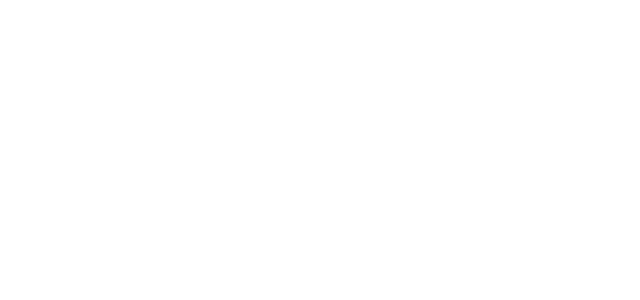
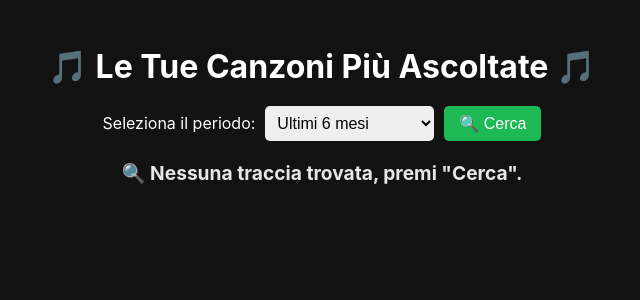
Before and after one commit to 4ndr32007/API-Spotify, a React (Create React App) app in the folder spotify/: page /classifiche in a window 1280 px wide. Shown: the top 300 px of the page, without its empty margins (318-958 px from the left). Built offline with nearby package versions, Linux system fonts and the light colour scheme.

Commit message:
Add files via upload

```diff
--- a/spotify/src/App.js
+++ b/spotify/src/App.js
@@ -5,8 +5,9 @@ import Login from "./Login"
 import Errore from "./Errore"
 import ApiCall from "./ApiCall"
 import TopArtisti from './TopArtisti'
-import Home2 from './HomePage2'
+import HomePage2 from './HomePage2'
 import Suggerimento from './Suggerimento'
+import TopCanzoni from './TopCanzoni'
 
 export const UserContext = createContext()
 
@@ -25,8 +26,9 @@ const App = () => {
 						<Route path="/login" element={<Login />} />
 						<Route path="/callback" element={<ApiCall />} />
 						<Route path="/top-artisti" element={<TopArtisti />} />
-						<Route path="/funzioni" element={<Home2 />} />
+						<Route path="/funzioni" element={<HomePage2 />} />
 						<Route path="/canzoni-consigliate" element={<Suggerimento />} />
+						<Route path="/classifiche" element={<TopCanzoni />} />
 						<Route path="/*" element={<Errore />} />
 					</Routes>
 				</BrowserRouter>
--- a/spotify/src/HomePage.css
+++ b/spotify/src/HomePage.css
@@ -5,7 +5,7 @@
 	display: flex;
 	justify-content: space-between;
 	align-items: center;
-	background-color: linear-gradient(to top, #1a1313, #0c0909);
+	background-color: #121212;
 	padding: 20px 40px;
 	position: fixed;
 	width: 100%;
@@ -64,7 +64,7 @@
 }
 
 #container-intestazione {
-	background: linear-gradient(to top, #375534, #1a1313);
+	background-color: #121212;
 	font-family: 'Inter', sans-serif;
 	display: flex;
 	flex-direction: column;
@@ -140,7 +140,7 @@ h4 {
 }
 
 #piede{
-	background: linear-gradient(to bottom, #375534, #1a1313);
+	background-color: #121212;
 	color: #b3b3b3;
 	width: 100%;
 	height: 10vh;
--- a/spotify/src/HomePage.js
+++ b/spotify/src/HomePage.js
@@ -1,9 +1,12 @@
 // Questa è la prima pagina che viene mostrata appena si apre il sito
-import React from 'react'
+import React, { useContext } from 'react'
+import { UserContext } from "./App.js"
 import { useNavigate } from 'react-router-dom'
 import "./HomePage.css"
 
 const HomePage = () => {
+	let { token } = useContext(UserContext)
+
 	let apri=useNavigate()
 
 	const Spotify = () => {
@@ -11,7 +14,11 @@ const HomePage = () => {
 	}
 
 	const handleNavigation = (event) => {
-		apri(event.target.value)
+		if((token == null || token == "") && (event.target.value == "/funzioni")){
+			alert("Devi effettuare prima il login!!!")
+		}else{
+			apri(event.target.value)
+		}
 	}
 
 	return (
--- a/spotify/src/HomePage2.css
+++ b/spotify/src/HomePage2.css
@@ -1,16 +1,65 @@
-#contanier{
-	background: linear-gradient(to top, #375534, #1a1313);
+#container {
 	font-family: 'Inter', sans-serif;
+	background: linear-gradient(to top, #121212, #1e1e1e);
+	color: white;
+	min-height: 100vh;
 	display: flex;
+	flex-direction: column;
+	align-items: center;
 	justify-content: center;
-	align-items: center;
-	height: 100vh;
+	padding: 20px;
 	text-align: center;
 }
 
+/* Intestazione */
+#header {
+	margin-bottom: 30px;
+	margin-top: 200px;
+}
+
 #titolo {
-	font-size: 2rem;
+	font-size: 2.5rem;
+	font-weight: bold;
+	margin-bottom: 10px;
+}
+
+#header p {
+	font-size: 1.2rem;
+	max-width: 600px;
+	margin: auto;
+	color: #dcdcdc;
+}
+
+#opzioni {
+	display: flex;
+	gap: 20px;
+	flex-wrap: wrap;
+	justify-content: center;
+	max-width: 1000px;
+}
+
+.card {
+	background: #222831;
+	padding: 20px;
+	border-radius: 12px;
+	box-shadow: 0 4px 8px rgba(0, 0, 0, 0.3);
+	transition: transform 0.3s ease, box-shadow 0.3s ease;
+	width: 280px;
+	cursor: pointer;
 	text-align: center;
-	margin-bottom: 20px;
-	color: #d7ff27;
 }
+
+.card:hover {
+	transform: scale(1.05);
+	box-shadow: 0 6px 12px rgba(0, 0, 0, 0.5);
+}
+
+.card h2 {
+	font-size: 1.5rem;
+	margin-bottom: 8px;
+}
+
+.card p {
+	font-size: 1rem;
+	color: #dcdcdc;
+}
--- a/spotify/src/HomePage2.js
+++ b/spotify/src/HomePage2.js
@@ -2,7 +2,7 @@ import React from 'react'
 import { useNavigate } from 'react-router-dom'
 import './HomePage2.css'
 
-const SecondHomePage = () => {
+const HomePage2 = () => {
 	const apri = useNavigate()
 
 	const Naviga = (pag) => {
@@ -10,19 +10,34 @@ const SecondHomePage = () => {
 	}
 
 	return (
-		<div id="contanier">
+		<div id="container">
+				<header id="header">
+					<h1 id="titolo">Benvenuto nella Dashboard Musicale</h1>
+					<p>Esplora i tuoi artisti preferiti, scopri nuove canzoni e rimani aggiornato con le ultime classifiche!</p>
+				</header>
 
-			<div id="testo">
-				<h1 id="titolo">Benvenuto nella Dashboard</h1>
-				<p>Seleziona una delle opzioni per esplorare le funzionalità del sito</p>
-				<input type="button" value="Visualizza Artisti Preferiti" className="btn" onClick={() => Naviga('top-artisti')} />
-				<input type="button" value="Brani consigliati" className="btn" onClick={() => Naviga('canzoni-consigliate')} />
-			</div>
+				<div id="opzioni">
+					<div className="card" onClick={() => Naviga('top-artisti')}>
+						<h2>🎤 Artisti Preferiti</h2>
+						<p>Scopri i tuoi artisti più ascoltati.</p>
+					</div>
+
+					<div className="card" onClick={() => Naviga('canzoni-consigliate')}>
+						<h2>🎶 Brani Consigliati</h2>
+						<p>Ascolta nuove canzoni basate sui tuoi gusti.</p>
+					</div>
+
+					<div className="card" onClick={() => Naviga('classifiche')}>
+						<h2>📈 Brani Preferiti</h2>
+						<p>Scopri le canzoni ascoltate al mondo.</p>
+					</div>
+				</div>
+
 		</div>
 	)
 }
 
-export default SecondHomePage
+export default HomePage2
 
 
 /*
--- a/spotify/src/Login.css
+++ b/spotify/src/Login.css
@@ -1,5 +1,5 @@
 #container {
-	background: linear-gradient(to bottom, #375534, #1a1313);
+	background-color: #121212;
 	font-family: 'Inter', sans-serif;
 	margin: 0;
 	padding: 0;
--- a/spotify/src/Login.js
+++ b/spotify/src/Login.js
@@ -10,7 +10,6 @@ const redirect_url = "http://localhost:3000/callback"
 */
 const scope = "playlist-read-private%20playlist-read-collaborative%20playlist-modify-public%20playlist-modify-private%20user-top-read%20user-library-read%20user-library-modify"
 const UrlBase = "https://accounts.spotify.com/authorize"
-
 
 const Login=()=>{
 
--- a/spotify/src/Suggerimento.css
+++ b/spotify/src/Suggerimento.css
@@ -1,5 +1,5 @@
 #container {
-	background: linear-gradient(to bottom, #375534, #1a1313);
+	background-color: #121212;
 	font-family: 'Inter', sans-serif;
 	min-height: 100vh;
 	display: flex;
--- a/spotify/src/Suggerimento.js
+++ b/spotify/src/Suggerimento.js
@@ -1,6 +1,7 @@
 import React, { useState, useEffect } from 'react'
 import "./Suggerimento.css"
 
+//API key della seconda API
 const API_KEY = 'd19e34ff4a77f9cc70aebc4869223dca'
 
 const Suggerimento = () => {
--- a/spotify/src/TopArtisti.css
+++ b/spotify/src/TopArtisti.css
@@ -1,8 +1,8 @@
 .DashBoard {
 	font-family: 'Inter', sans-serif;
 	padding: 20px;
-	background: linear-gradient(to top, #375534, #1a1313);
-	color: #333;
+	background-color: #121212;
+	color: #ffffff;
 }
 
 #titolo {
--- /dev/null
+++ b/spotify/src/TopCanzoni.css
@@ -0,0 +1,91 @@
+/* Contenitore principale */
+.top-tracks-container {
+	text-align: center;
+	padding: 20px;
+	background-color: #121212;
+	color: white;
+	min-height: 100vh;
+}
+
+/* Titolo */
+h2 {
+	font-size: 2rem;
+	margin-bottom: 20px;
+}
+
+/* Select e Bottone */
+.filters {
+	display: flex;
+	justify-content: center;
+	align-items: center;
+	gap: 10px;
+	margin-bottom: 20px;
+}
+
+.filters label {
+	font-size: 1rem;
+}
+
+.filters select {
+	padding: 8px;
+	font-size: 1rem;
+	border-radius: 5px;
+	border: none;
+}
+
+.filters button {
+	padding: 8px 15px;
+	font-size: 1rem;
+	background-color: #1DB954;
+	color: white;
+	border: none;
+	border-radius: 5px;
+	cursor: pointer;
+	transition: background 0.3s ease;
+}
+
+.filters button:hover {
+	background-color: #17a74a;
+}
+
+/* Lista delle canzoni */
+.track-list {
+	list-style: none;
+	padding: 0;
+}
+
+.track-item {
+	display: flex;
+	align-items: center;
+	gap: 15px;
+	background: #1e1e1e;
+	padding: 10px;
+	margin: 5px auto;
+	border-radius: 8px;
+	width: 50%;
+	transition: background 0.3s ease;
+}
+
+.track-item:hover {
+	background: #333;
+}
+
+.track-item img {
+	width: 50px;
+	height: 50px;
+	border-radius: 5px;
+}
+
+.track-info {
+	text-align: left;
+}
+
+.track-name {
+	font-size: 1.2rem;
+	font-weight: bold;
+}
+
+.track-artist {
+	font-size: 1rem;
+	color: #b3b3b3;
+}
--- /dev/null
+++ b/spotify/src/TopCanzoni.js
@@ -0,0 +1,74 @@
+import React, { useContext, useState } from "react"
+import { UserContext } from "./App.js"
+import "./TopCanzoni.css"
+
+const TopCanzoni = () => {
+	const [tracks, setTracks] = useState([])
+	const [loading, setLoading] = useState(false)
+	const [timeRange, setTimeRange] = useState("medium_term")
+
+	let { data, setData, token, setToken } = useContext(UserContext)
+
+	const Chiamata =()=> {
+		setLoading(true)
+
+		let URL=`https://api.spotify.com/v1/me/top/tracks?time_range=${timeRange}&limit=10`
+
+		fetch(URL,{
+			method: "GET",
+			headers: {
+				Authorization: `Bearer ${token}`,
+			},
+		})
+		.then(testo=>testo.json())
+		.then((myJson)=>{
+			if(myJson.items.length > 0){
+				console.log(myJson)
+				setTracks(myJson.items)
+			}else{
+				setTracks([])
+			}
+		})
+	}
+
+	return (
+		<div className="top-tracks-container">
+				<h2>🎵 Le Tue Canzoni Più Ascoltate 🎵</h2>
+
+				{/* Select per scegliere il filtro */}
+				<div className="filters">
+					<label>Seleziona il periodo:</label>
+					<select value={timeRange} onChange={(e) => setTimeRange(e.target.value)}>
+						<option value="short_term">Ultime 4 settimane</option>
+						<option value="medium_term">Ultimi 6 mesi</option>
+						<option value="long_term">Di sempre</option>
+					</select>
+					<button onClick={Chiamata}>🔍 Cerca</button>
+				</div>
+
+				{/* Mostra il caricamento */}
+				{loading && <p>⏳ Caricamento...</p>}
+
+				{/* Lista delle canzoni */}
+				<ul className="track-list">
+					{tracks.length > 0 ? (
+						tracks.map((track, index) => (
+								<li key={index} className="track-item">
+									<img src={track.album.images[0].url} alt={track.name} />
+									<div className="track-info">
+										<p className="track-name">{track.name}</p>
+										<p className="track-artist">
+												{track.artists.map((artist) => artist.name).join(", ")}
+										</p>
+									</div>
+								</li>
+						))
+					) : (
+						!loading && <p>🔍 Nessuna traccia trovata, premi "Cerca".</p>
+					)}
+				</ul>
+		</div>
+	)
+}
+
+export default TopCanzoni
```
